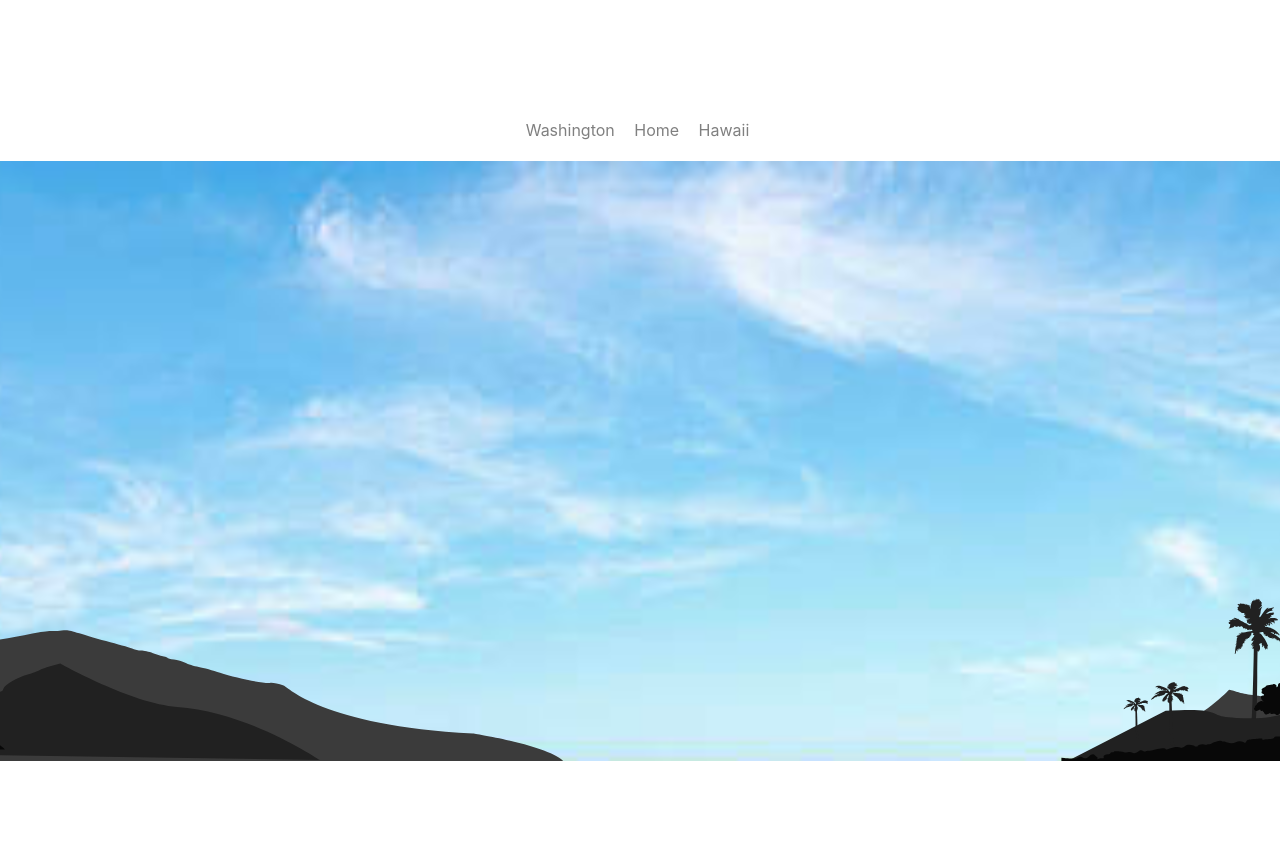
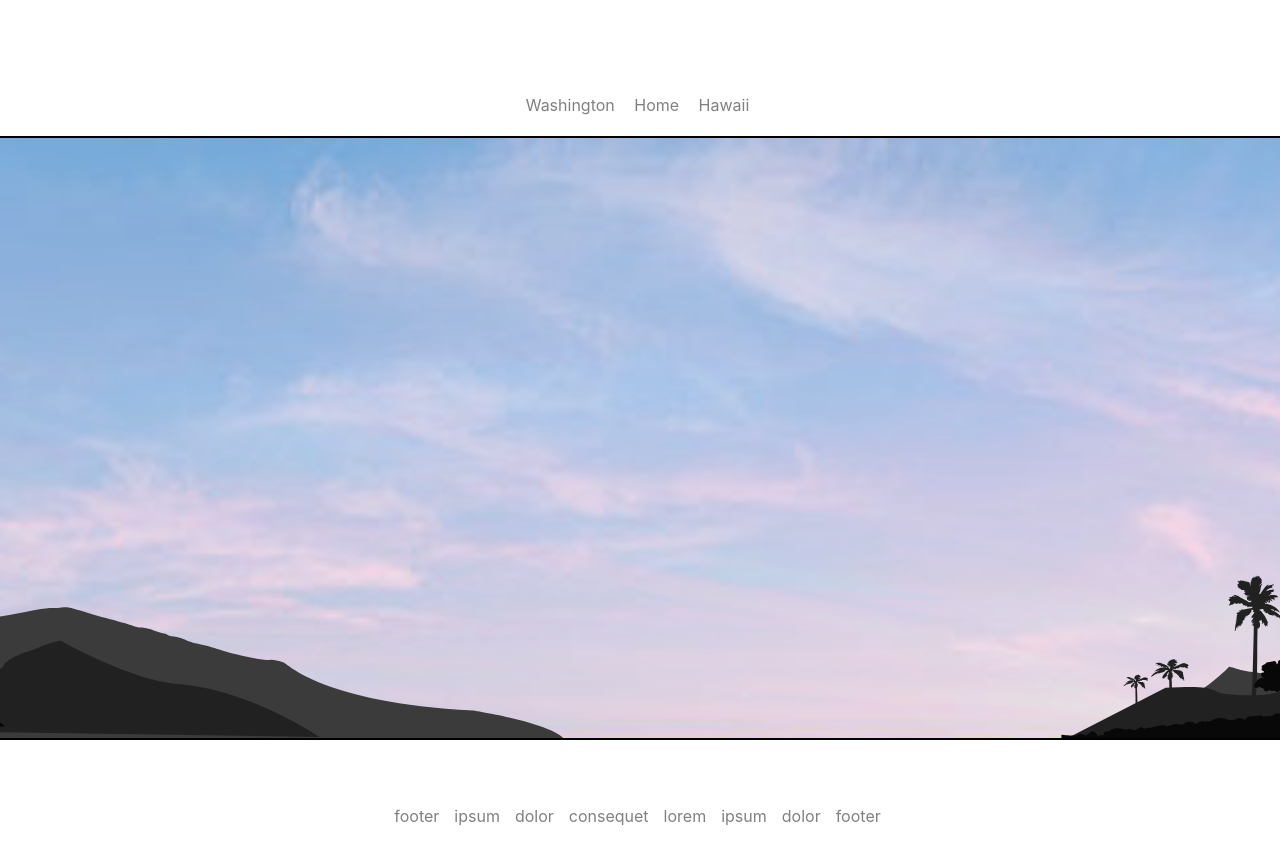
Before and after one commit to jamesmoriarity/HHT, a React (Create React App) app: page / in a window 1280 px wide. Shown: the top 864 px of the page. Before the commit the page ends 800 px from the top, so only its background shows below. Built offline with nearby package versions, Linux system fonts and the light colour scheme.

Commit message:
landscape adjustments

```diff
--- a/src/components/Landscape/Landscape.css
+++ b/src/components/Landscape/Landscape.css
@@ -4,6 +4,8 @@
     height:600px;
     overflow: hidden;
     background-color: #fff;
+    border-bottom:2px solid black;
+    border-top:2px solid black;
 }
 .background-panel{
     position:relative;
@@ -13,12 +15,15 @@
     height:600px;
     background-position: bottom;
     background-size: cover;
-    opacity:1;
+    opacity:0;
 }
-.background-panel.one{
+.background-panel.blue{
     background-image: url("./jpg/sky.jpg");
+    opacity:.5;
 }
-.background-panel.two{
+.background-panel.pink{
+    position:absolute;
+    opacity:.5;
     background-image: url("./jpg/sky-2.jpg");
 }
 #LandscapeSVG{
--- a/src/components/Landscape/Landscape.tsx
+++ b/src/components/Landscape/Landscape.tsx
@@ -54,7 +54,7 @@ export default function Landscape(props:any){
     }
     const moveTo = function(locationName:string){
         const x:number = getX(locationName)
-        const duration:number = (hasMoved) ? 2.5 : 0
+        const duration:number = (hasMoved) ? 1.5 : 0
         const scale:number = getScale(locationName)
         const bottom:number = (locationName === 'home') ? -25 : (locationName === 'washington') ? 10 : 80;
         if(!hasMoved){
@@ -64,12 +64,12 @@ export default function Landscape(props:any){
         gsap.to("#front", {x:x * 1.1, duration:duration, ease:'easeInOut'})
         gsap.to("#middle", {x:x * .7, duration:duration, ease:'easeInOut'})
         gsap.to("#back", {x:x * .6, duration:duration, ease:'easeInOut'})
-        gsap.to(".background-panel", {x:x  * .95, duration:duration, ease:'easeInOut'})
+        gsap.to(".background-panel", {x:x  * 1, duration:duration, ease:'easeInOut'})
 
-        const opacityOne:number = (bgToggle) ? 1 : 0;
-        const opacityTwo:number = (bgToggle) ? 0 : 1
-        gsap.to(".background-panel.one", {opacity:opacityOne, duration:duration, ease:'easeInOut'})
-        gsap.to(".background-panel.two", {opacity:opacityTwo, duration:duration, ease:'easeInOut'})
+        const opacityBlue:number = (locationName === 'home') ? .5 : (locationName === 'hawaii') ? .25 : .75;
+        gsap.to(".background-panel.blue", {opacity:opacityBlue, delay: 0.75, duration:duration * 2, ease:'easeInOut'})
+        const opacityPink:number = (locationName === 'home') ? .45 : (locationName === 'hawaii') ? .7 : 0.35;
+        gsap.to(".background-panel.pink", {opacity:opacityPink, delay: 0.75, duration:duration * 2, ease:'easeInOut'})
 
         gsap.to("#LandscapeSVG", {scale:scale, bottom:bottom, duration:duration, ease:'easeInOut'})
         setHasMoved(true)
@@ -78,8 +78,8 @@ export default function Landscape(props:any){
     useEffect(handleLocationChange, [location]);
     return(
         <div id="landscape" ref={ref}>
-            <div className="background-panel one"></div>
-            <div className="background-panel two"></div>
+            <div className="background-panel pink"></div>
+            <div className="background-panel blue"></div>
             <LandscapeSVG/>
         </div>
     )
--- a/src/components/Website/Website.css
+++ b/src/components/Website/Website.css
@@ -5,7 +5,7 @@
 #top-nav{
   position:relative;
   padding:5px;
-  height:150px;
+  height:125px;
   border-bottom:1px solid white;
   overflow:hidden;
 }
@@ -20,6 +20,27 @@
   text-decoration: none;
   margin-right:15px;
 }
+
+#footer{
+  position:relative;
+  padding:5px;
+  height:150px;
+  border-bottom:1px solid white;
+  overflow:hidden;
+}
+#footer-inner{
+  position:absolute;
+  top:-50px;
+  width:100%;
+  text-align:center;
+}
+#footer a{
+  color:grey;
+  text-decoration: none;
+  margin-right:15px;
+}
+
+
 body{
   background-color: #fff;
 }
--- a/src/components/Website/Website.jsx
+++ b/src/components/Website/Website.jsx
@@ -10,7 +10,8 @@ import './Website.css'
 
 class Website extends React.Component {
   showNav = () =>{
-    gsap.to("#top-nav-inner", {bottom:20, duration:1, ease:'easeInOut'})
+    gsap.to("#top-nav-inner", {bottom:20, duration:1, delay:3, ease:'easeIn'})
+    gsap.to("#footer-inner", {top:50, duration:1, delay:3, ease:'easeIn'})
   }
   componentDidMount(){
     this.showNav()
@@ -32,6 +33,21 @@ class Website extends React.Component {
                         <Route path="/washington" element={<Washington />} />
                         <Route path="*" element={<Home />} />
                     </Routes>
+
+                    <div id="footer">
+                      <div id="footer-inner">
+                        <p>
+                          <Link to="/washington">footer</Link>
+                          <Link to="/">ipsum</Link>
+                          <Link to="/hawaii">dolor</Link>
+                          <Link to="/hawaii">consequet</Link>
+                          <Link to="/washington">lorem</Link>
+                          <Link to="/">ipsum</Link>
+                          <Link to="/hawaii">dolor</Link>
+                          <Link to="/hawaii">footer</Link>
+                        </p>
+                      </div>
+                    </div>
                 </BrowserRouter>
             </>
     );
```
